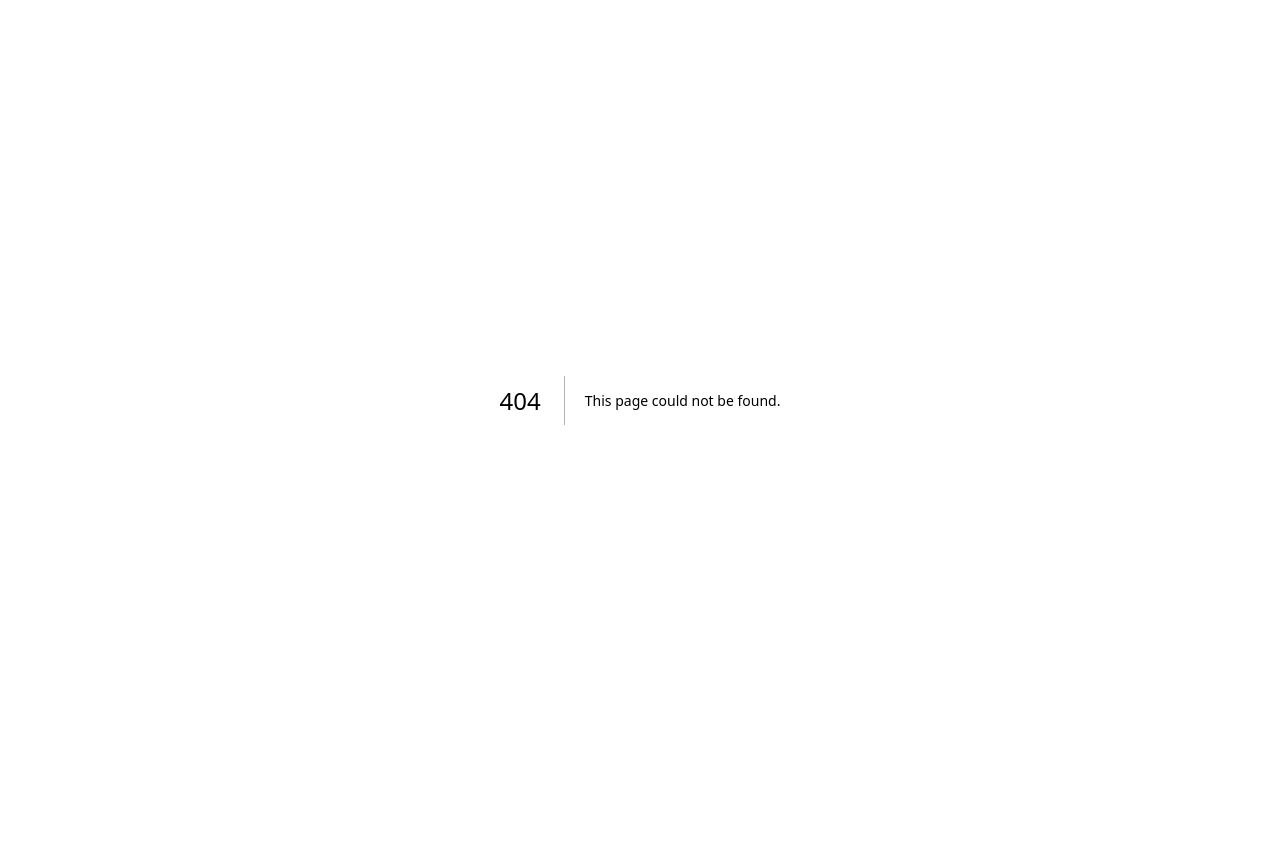
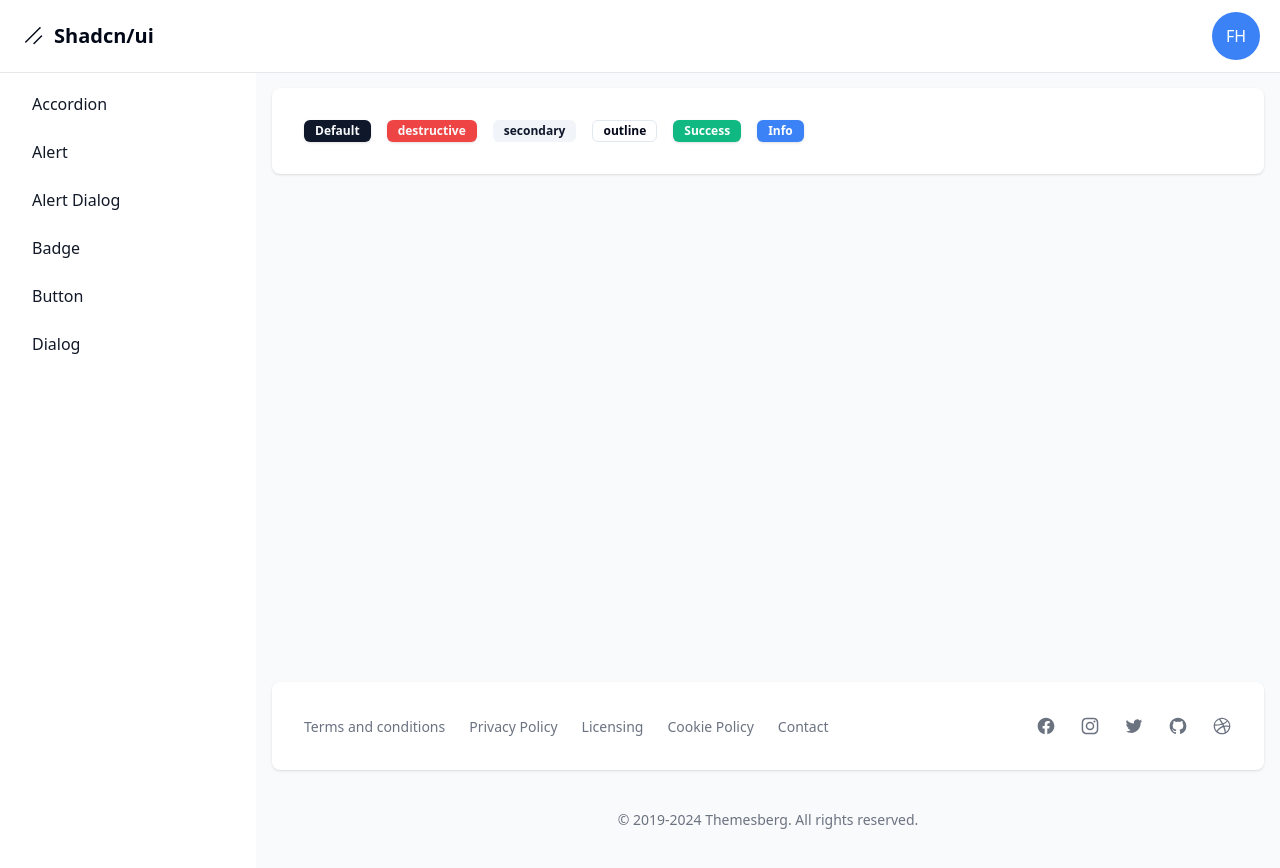
Before and after one commit to YuliMartini/shadcn-components, a Next.js app: page /dashboard/badge in a window 1280 px wide. Before the commit this address had no page. Before the commit the page ends 800 px from the top, so only its background shows below. Built offline with nearby package versions, Linux system fonts and the light colour scheme.

Commit message:
added badge component

```diff
--- a/src/app/dashboard/alert/page.tsx
+++ b/src/app/dashboard/alert/page.tsx
@@ -1,6 +1,5 @@
 import { Alert, AlertDescription, AlertTitle } from "@/components/ui/alert";
 import { RocketIcon } from "@radix-ui/react-icons";
-import { PageFlip } from "../../../components/PageFlip";
 
 export default function Page() {
   return (
@@ -13,7 +12,6 @@
           You can add components to your app using the cli.
         </AlertDescription>
       </Alert>
-      {/* <PageFlip /> */}
       <Alert variant={"destructive"}>
         <RocketIcon className="h-4 w-4" />
         <AlertTitle>Heads up!</AlertTitle>
--- /dev/null
+++ b/src/app/dashboard/badge/page.tsx
@@ -0,0 +1,18 @@
+import { Badge } from "@/components/ui/badge";
+
+export default function Page() {
+  return (
+    <div className="flex gap-4">
+      <Badge capitalize>default</Badge>
+      <Badge variant="destructive">destructive</Badge>
+      <Badge variant="secondary">secondary</Badge>
+      <Badge variant="outline">outline</Badge>
+      <Badge capitalize variant="success">
+        success
+      </Badge>
+      <Badge capitalize variant="info">
+        info
+      </Badge>
+    </div>
+  );
+}
--- a/src/app/dashboard/layout.tsx
+++ b/src/app/dashboard/layout.tsx
@@ -9,7 +9,8 @@
   { name: "button", href: "button" },
   { name: "alert dialog", href: "alert-dialog" },
   { name: "dialog", href: "dialog" },
-];
+  { name: "badge", href: "badge" },
+].sort((a, b) => a.name.localeCompare(b.name));
 
 export default function DashboardLayout({
   children,
--- /dev/null
+++ b/src/components/ui/badge.tsx
@@ -0,0 +1,53 @@
+import * as React from "react";
+import { cva, type VariantProps } from "class-variance-authority";
+
+import { cn } from "@/lib/utils";
+
+const badgeVariants = cva(
+  "inline-flex items-center rounded-md border px-2.5 py-0.5 text-xs font-semibold transition-colors focus:outline-none focus:ring-2 focus:ring-ring focus:ring-offset-2",
+  {
+    variants: {
+      variant: {
+        default:
+          "border-transparent bg-primary text-primary-foreground shadow hover:bg-primary/80",
+        secondary:
+          "border-transparent bg-secondary text-secondary-foreground hover:bg-secondary/80",
+        destructive:
+          "border-transparent bg-destructive text-destructive-foreground shadow hover:bg-destructive/80",
+        outline: "text-foreground",
+        info: "border-transparent bg-blue-500 text-white shadow hover:bg-blue-500/80",
+        success:
+          "border-transparent bg-emerald-500 text-white shadow hover:bg-emerald-500/80",
+      },
+    },
+    defaultVariants: {
+      variant: "default",
+    },
+  }
+);
+
+export interface BadgeProps
+  extends React.HTMLAttributes<HTMLDivElement>,
+    VariantProps<typeof badgeVariants> {
+  capitalize?: boolean;
+}
+
+function Badge({
+  className,
+  variant,
+  capitalize = false,
+  ...props
+}: BadgeProps) {
+  return (
+    <div
+      className={cn(
+        badgeVariants({ variant }),
+        { capitalize: capitalize },
+        className
+      )}
+      {...props}
+    />
+  );
+}
+
+export { Badge, badgeVariants };
```
